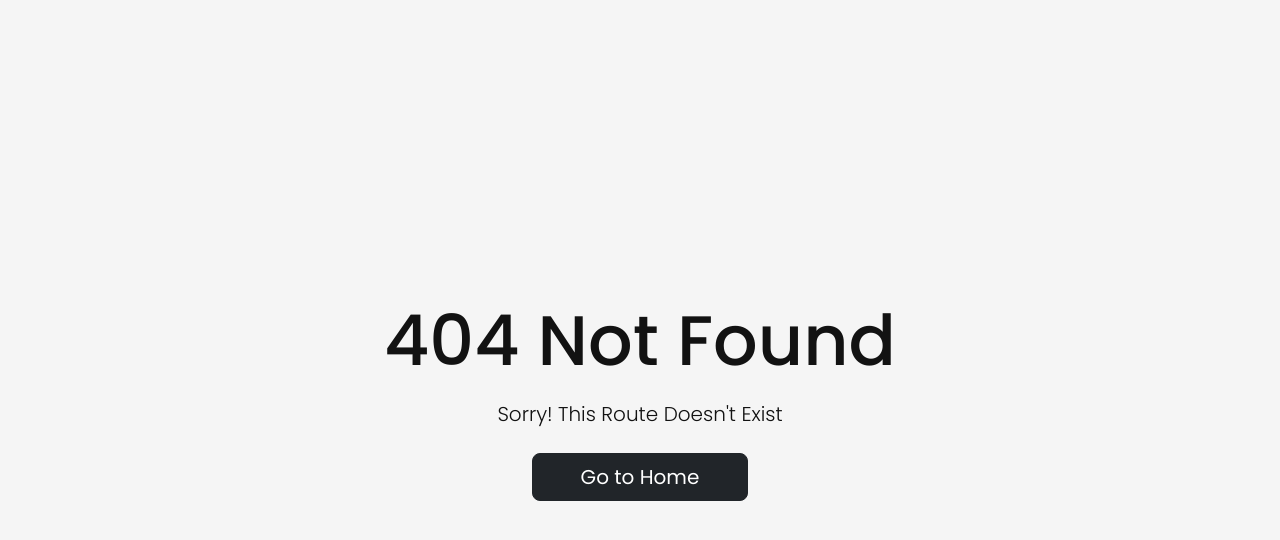
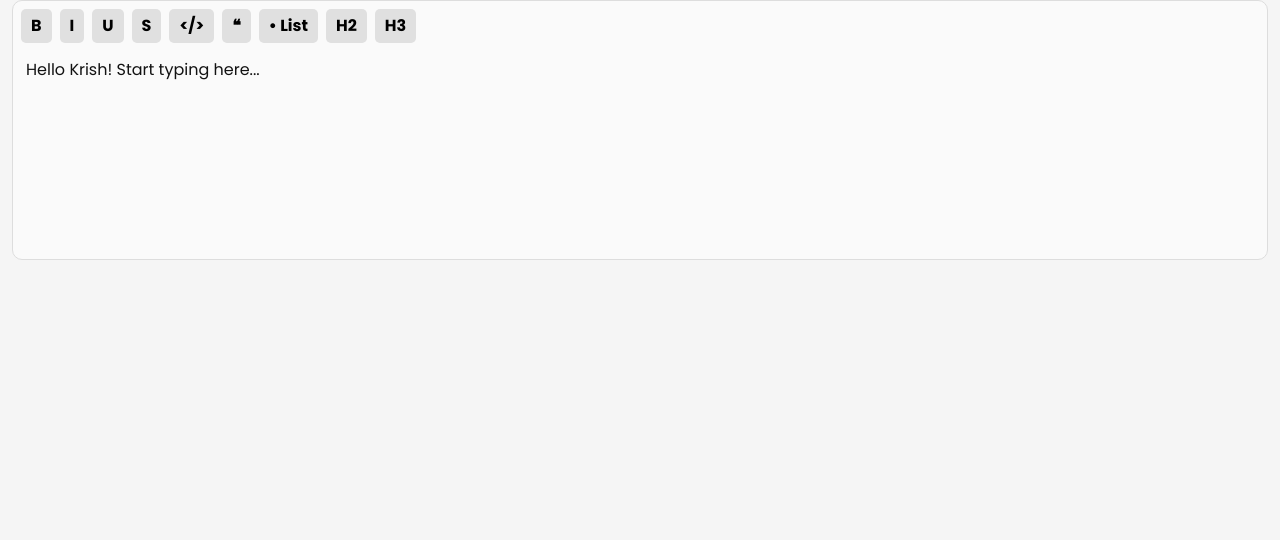
Before and after one commit to muthuabi/coros-vite, a React (Vite) app in the folder room-client/: page /try-editor in a window 1280 px wide. Before the commit this address had no page. Shown: the top 540 px of the page. Built offline with nearby package versions, Linux system fonts and the light colour scheme.

Commit message:
Just some addition of TextEditor

```diff
--- a/room-client/package.json
+++ b/room-client/package.json
@@ -16,14 +16,19 @@
     "@mui/icons-material": "^6.4.7",
     "@mui/material": "^6.4.7",
     "@mui/styled-engine-sc": "^6.4.6",
+    "@tiptap/extension-underline": "^2.11.7",
+    "@tiptap/react": "^2.11.7",
+    "@tiptap/starter-kit": "^2.11.7",
     "axios": "^1.8.3",
     "bootstrap": "^5.3.3",
+    "easymde": "^2.20.0",
     "formik": "^2.4.6",
     "lucide-react": "^0.487.0",
     "react": "^19.0.0",
     "react-dom": "^19.0.0",
     "react-icons": "^5.5.0",
     "react-router-dom": "^7.3.0",
+    "react-simplemde-editor": "^5.2.0",
     "react-toastify": "^11.0.5",
     "yup": "^1.6.1"
   },
--- a/room-client/src/App.jsx
+++ b/room-client/src/App.jsx
@@ -9,6 +9,7 @@ import './styles/App.css';
 import ForgotPasswordDialog from './components/ForgotPassword';
 import DiscussionRoom from './components/DiscussionRoom';
 import TryMUI from './components/TryMUI';
+import MarkupEditor from './components/MarkupEditor';
 import { ThemeProvider } from './contexts/ThemeContext';
 import CssBaseline from '@mui/material/CssBaseline';
 function App() {
@@ -33,6 +34,7 @@ function App() {
               <Route path='forgot-password' element={<ForgotPasswordDialog/>}/>
           </Route>
           <Route path='try-mui' element={<TryMUI/>}/>
+          <Route path='try-editor' element={<MarkupEditor/>}/>
           <Route path='*' element={<PageNotFound/>}/>
       </Routes>
     </main>
--- /dev/null
+++ b/room-client/src/components/MarkupEditor.jsx
@@ -0,0 +1,66 @@
+import React from "react";
+import { useEditor, EditorContent } from "@tiptap/react";
+import StarterKit from "@tiptap/starter-kit";
+import Underline from "@tiptap/extension-underline";
+import "../styles/editor.css";
+import { Extension } from "@tiptap/core";
+
+export const CleanEmptyParagraph = Extension.create({
+  name: "cleanEmptyParagraph",
+
+  addKeyboardShortcuts() {
+    return {
+      Enter: () => {
+        const { editor } = this;
+        const { state, commands } = editor;
+
+        // If current paragraph is empty, don't add new line
+        const isEmpty = state.selection.$from.parent.textContent.trim() === "";
+        if (isEmpty) {
+          return true; // Prevent default
+        }
+
+        return false; // Allow default
+      },
+    };
+  },
+});
+
+const MarkupEditor = () => {
+  const editor = useEditor({
+    extensions: [StarterKit, Underline],
+    content: "<p>Hello Krish! Start typing here...</p>",
+  });
+
+  const toggleBold = () => editor.chain().focus().toggleBold().run();
+  const toggleItalic = () => editor.chain().focus().toggleItalic().run();
+  const toggleUnderline = () => editor.chain().focus().toggleUnderline().run();
+  const toggleStrike = () => editor.chain().focus().toggleStrike().run();
+  const toggleCodeBlock = () => editor.chain().focus().toggleCodeBlock().run();
+  const toggleBlockquote = () => editor.chain().focus().toggleBlockquote().run();
+  const toggleBulletList = () => editor.chain().focus().toggleBulletList().run();
+  const toggleOrderedList = () => editor.chain().focus().toggleOrderedList().run();
+  const toggleHeading = (level) => editor.chain().focus().toggleHeading({ level }).run();
+
+  const isActive = (command) => editor.isActive(command);
+
+  return (
+    <div className="editor-wrapper">
+      <div className="toolbar">
+        <button onClick={toggleBold} className={isActive("bold") ? "active" : ""}>B</button>
+        <button onClick={toggleItalic} className={isActive("italic") ? "active" : ""}>I</button>
+        <button onClick={toggleUnderline} className={isActive("underline") ? "active" : ""}>U</button>
+        <button onClick={toggleStrike} className={isActive("strike") ? "active" : ""}>S</button>
+        <button onClick={toggleCodeBlock} className={isActive("codeBlock") ? "active" : ""}>{"</>"}</button>
+        <button onClick={toggleBlockquote} className={isActive("blockquote") ? "active" : ""}>❝</button>
+        <button onClick={toggleBulletList} className={isActive("bulletList") ? "active" : ""}>• List</button>
+        <button onClick={() => toggleHeading(2)} className={isActive("heading", { level: 2 }) ? "active" : ""}>H2</button>
+        <button onClick={() => toggleHeading(3)} className={isActive("heading", { level: 3 }) ? "active" : ""}>H3</button>
+      </div>
+
+      <EditorContent editor={editor} className="editor-area" />
+    </div>
+  );
+};
+
+export default MarkupEditor;
--- a/room-client/src/components/PostCard.jsx
+++ b/room-client/src/components/PostCard.jsx
@@ -44,6 +44,7 @@ const PostCard = ({ post }) => {
       component="img"
       image={post.image}
       alt="Post image"
+      loading="lazy"
       sx={{ maxHeight: 400, objectFit: "cover" }}
     />
     <CardActions disableSpacing>
--- /dev/null
+++ b/room-client/src/styles/editor.css
@@ -0,0 +1,41 @@
+.editor-wrapper {
+  border: 1px solid #ddd;
+  border-radius: 10px;
+  padding: 0.5rem;
+  background: #fafafa;
+}
+
+.toolbar {
+  display: flex;
+  flex-wrap: wrap;
+  gap: 0.5rem;
+  margin-bottom: 0.5rem;
+}
+
+.toolbar button {
+  padding: 5px 10px;
+  border: none;
+  background: #e0e0e0;
+  border-radius: 5px;
+  cursor: pointer;
+  font-weight: bold;
+}
+
+.toolbar button.active {
+  background: #007bff;
+  color: white;
+}
+.tiptap.ProseMirror
+{
+  padding:5px;
+  min-height:200px;
+  max-height:250px;
+  overflow-y: scroll;
+}
+.editor-area:focus-visible,.tiptap.ProseMirror:focus-visible
+{
+  border:none;
+}
+.editor-area p {
+  margin: 2px 0;
+}
```
Also changed, not shown: 2 other files (tests, documents, lock files or other folders).
